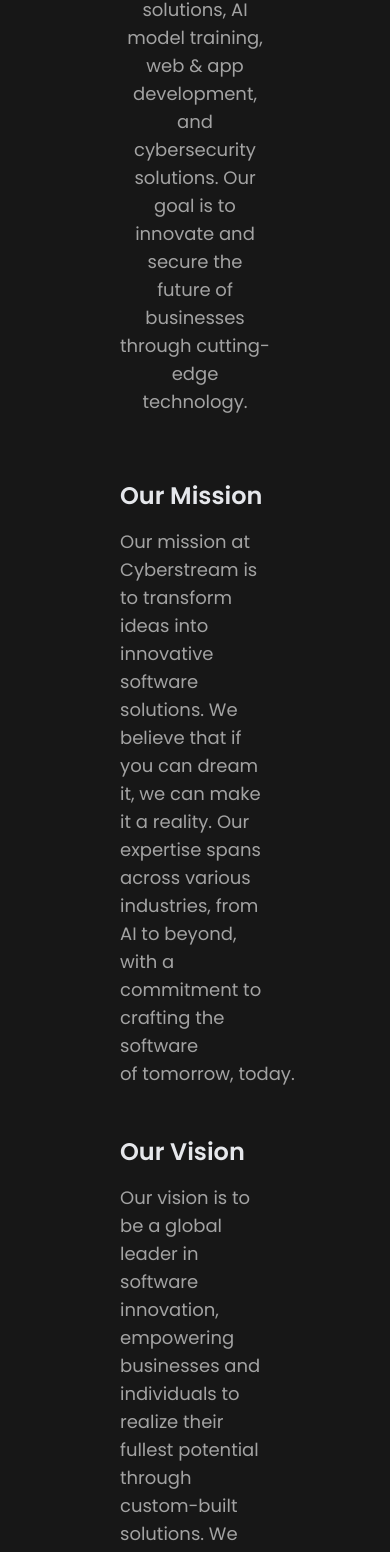
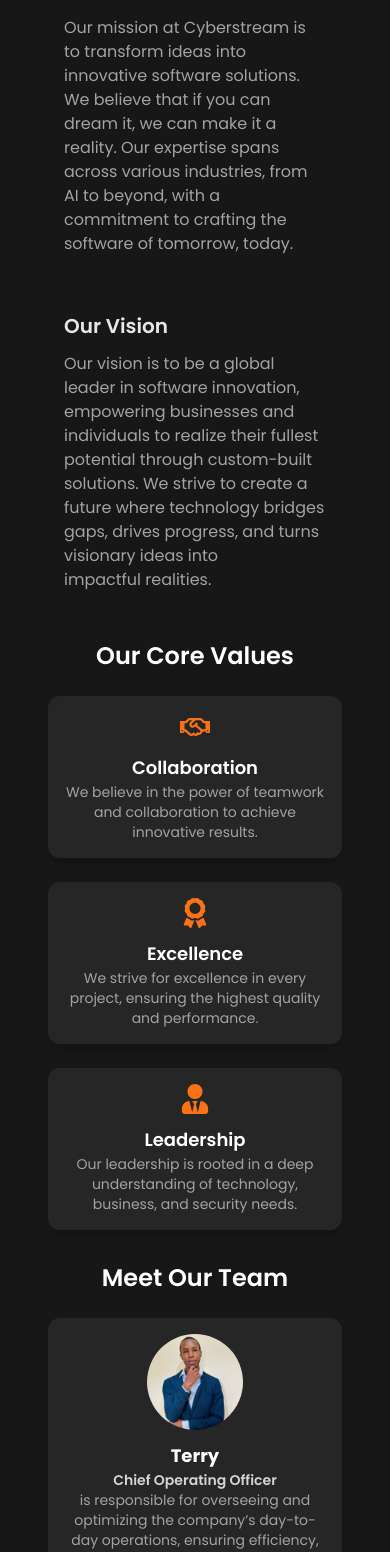
Before and after one commit to hirwaterry/cyberstream, a React (Vite) app: page /about in a window 390 px wide. Shown: the part 445-1997 px from the top of the page. Built offline with nearby package versions, Linux system fonts and the light colour scheme.

Commit message:
more kabisa

```diff
--- a/src/components/AboutUs.jsx
+++ b/src/components/AboutUs.jsx
@@ -1,44 +1,48 @@
 import React from "react";
 import { FaRegHandshake, FaAward, FaUserTie } from "react-icons/fa"; // Core values icons
 import { aboutUsData } from "../constants"; // Data from constants.js
+import { Link } from "react-router-dom"
 
+const scrollToTop = () => {
+  window.scrollTo({ top: 0, behavior: 'smooth' });
+};
 
 const AboutUs = () => {
   return (
-    <div className="py-20 px-20 bg-neutral-900 text-white">
+    <div className="py-8 sm:py-12 md:py-16 lg:py-20 px-4 sm:px-8 md:px-12 lg:px-20 bg-neutral-900 text-white">
       {/* Header Section */}
-      <div className="max-w-7xl mx-auto px-6 text-center mb-16">
-        <h2 className="text-3xl sm:text-5xl lg:text-6xl tracking-wide mb-4">
+      <div className="max-w-7xl mx-auto text-center mb-8 sm:mb-12 lg:mb-16">
+        <h2 className="text-2xl sm:text-3xl md:text-4xl lg:text-5xl xl:text-6xl tracking-wide mb-3 sm:mb-4">
           About <span className="bg-gradient-to-r from-orange-500 to-orange-800 text-transparent bg-clip-text">Cyberstream</span>
         </h2>
-        <p className="text-lg text-neutral-400">{aboutUsData.header.description}</p>
+        <p className="text-base sm:text-lg text-neutral-400 px-4">{aboutUsData.header.description}</p>
       </div>
 
       {/* Mission & Vision Section */}
-      <div className="max-w-7xl mx-auto px-6 mb-16">
-        <div className="grid grid-cols-1 md:grid-cols-2 gap-12">
-          <div>
-            <h3 className="text-2xl font-semibold text-gray-200 mb-4">Our Mission</h3>
-            <p className="text-lg text-neutral-400">{aboutUsData.missionVision.mission}</p>
+      <div className="max-w-7xl mx-auto mb-8 sm:mb-12 lg:mb-16">
+        <div className="grid grid-cols-1 md:grid-cols-2 gap-6 sm:gap-8 lg:gap-12 px-4">
+          <div className="p-4 sm:p-6">
+            <h3 className="text-xl sm:text-2xl font-semibold text-gray-200 mb-3 sm:mb-4">Our Mission</h3>
+            <p className="text-base sm:text-lg text-neutral-400">{aboutUsData.missionVision.mission}</p>
           </div>
-          <div>
-            <h3 className="text-2xl font-semibold text-gray-200 mb-4">Our Vision</h3>
-            <p className="text-lg text-neutral-400">{aboutUsData.missionVision.vision}</p>
+          <div className="p-4 sm:p-6">
+            <h3 className="text-xl sm:text-2xl font-semibold text-gray-200 mb-3 sm:mb-4">Our Vision</h3>
+            <p className="text-base sm:text-lg text-neutral-400">{aboutUsData.missionVision.vision}</p>
           </div>
         </div>
       </div>
 
       {/* Core Values Section */}
-      <div className="max-w-7xl mx-auto px-6 mb-16">
-        <h3 className="text-3xl font-semibold text-center text-white mb-8">Our Core Values</h3>
-        <div className="grid grid-cols-1 md:grid-cols-3 gap-8">
+      <div className="max-w-7xl mx-auto mb-8 sm:mb-12 lg:mb-16">
+        <h3 className="text-2xl sm:text-3xl font-semibold text-center text-white mb-6 sm:mb-8">Our Core Values</h3>
+        <div className="grid grid-cols-1 sm:grid-cols-2 md:grid-cols-3 gap-6 sm:gap-8 px-4">
           {aboutUsData.coreValues.map((value, index) => {
             const Icon = value.icon === "FaRegHandshake" ? FaRegHandshake : value.icon === "FaAward" ? FaAward : FaUserTie;
             return (
-              <div key={index} className="text-center bg-neutral-800 p-6 rounded-xl shadow-lg">
-                <Icon className="text-4xl text-orange-500 mx-auto mb-4" />
-                <h4 className="text-xl font-semibold text-white">{value.title}</h4>
-                <p className="text-md text-neutral-400">{value.description}</p>
+              <div key={index} className="text-center bg-neutral-800 p-4 sm:p-6 rounded-xl shadow-lg">
+                <Icon className="text-3xl sm:text-4xl text-orange-500 mx-auto mb-3 sm:mb-4" />
+                <h4 className="text-lg sm:text-xl font-semibold text-white">{value.title}</h4>
+                <p className="text-sm sm:text-md text-neutral-400">{value.description}</p>
               </div>
             );
           })}
@@ -46,37 +50,38 @@
       </div>
 
       {/* Our Team Section */}
-      <div className="max-w-7xl mx-auto px-6 mb-16">
-        <h3 className="text-3xl font-semibold text-center text-white mb-8">Meet Our Team</h3>
-        <div className="grid grid-cols-1 sm:grid-cols-2 lg:grid-cols-3 gap-12">
+      <div className="max-w-7xl mx-auto mb-8 sm:mb-12 lg:mb-16">
+        <h3 className="text-2xl sm:text-3xl font-semibold text-center text-white mb-6 sm:mb-8">Meet Our Team</h3>
+        <div className="grid grid-cols-1 sm:grid-cols-2 lg:grid-cols-3 gap-6 sm:gap-8 lg:gap-12 px-4">
           {aboutUsData.team.map((member, index) => (
             <div
               key={index}
-              className="text-center bg-neutral-800 p-6 rounded-xl shadow-lg transform transition duration-300 hover:scale-105 hover:shadow-2xl hover:bg-neutral-700"
+              className="text-center bg-neutral-800 p-4 sm:p-6 rounded-xl shadow-lg transform transition duration-300 hover:scale-105 hover:shadow-2xl hover:bg-neutral-700"
             >
               <img
                 src={member.image}
                 alt={`${member.name}'s photo`}
-                className="w-32 h-32 mx-auto rounded-full mb-4 hover:opacity-90 transition duration-300"
+                className="w-24 h-24 sm:w-32 sm:h-32 mx-auto rounded-full mb-3 sm:mb-4 hover:opacity-90 transition duration-300"
               />
-              <h4 className="text-xl font-bold text-white">{member.name}</h4>
-              <p className="text-neutral-300 font-semibold">{member.role}</p>
-              <p className="text-neutral-400 mb-4">{member.bio}</p>
+              <h4 className="text-lg sm:text-xl font-bold text-white">{member.name}</h4>
+              <p className="text-sm sm:text-base text-neutral-300 font-semibold">{member.role}</p>
+              <p className="text-sm sm:text-base text-neutral-400 mb-3 sm:mb-4">{member.bio}</p>
             </div>
           ))}
         </div>
       </div>
 
       {/* CTA Section */}
-      <div className="bg-gradient-to-r from-orange-500 to-orange-800 py-16 text-center text-white">
-        <h3 className="text-3xl font-semibold mb-4">{aboutUsData.cta.title}</h3>
-        <p className="text-lg mb-8">{aboutUsData.cta.description}</p>
-        <a
-          href={aboutUsData.cta.buttonLink}
-          className="inline-block px-8 py-3  text-xl text-white font-semibold border hover:text-black transition  rounded-full hover:bg-white"
+      <div className="bg-gradient-to-r from-orange-500 to-orange-800 py-8 sm:py-12 lg:py-16 text-center text-white px-4">
+        <h3 className="text-2xl sm:text-3xl font-semibold mb-3 sm:mb-4">{aboutUsData.cta.title}</h3>
+        <p className="text-base sm:text-lg mb-6 sm:mb-8">{aboutUsData.cta.description}</p>
+        <Link
+          to={aboutUsData.cta.buttonLink}
+          onClick={scrollToTop}
+          className="inline-block px-6 sm:px-8 py-2 sm:py-3 text-lg sm:text-xl text-white font-semibold border hover:text-black transition rounded-full hover:bg-white"
         >
           {aboutUsData.cta.buttonText}
-        </a>
+        </Link>
       </div>
     </div>
   );
--- a/src/components/HeroSection.jsx
+++ b/src/components/HeroSection.jsx
@@ -1,5 +1,6 @@
 import video1 from "../assets/video1.mp4";
 import video2 from "../assets/video2.mp4";
+import { Link } from "react-router-dom";
 
 const HeroSection = () => {
   return (
@@ -15,15 +16,15 @@
       At Cyberstream, we’re driven by a passion for progress. We specialize in designing tech solutions that are transforming the way industries operate—whether it’s in healthcare, autonomous technology, or beyond.
       </p>
       <div className="flex justify-center my-10">
-        <a
-          href="#"
+        <Link
+           to="/contact"
           className="bg-gradient-to-r from-orange-500 to-orange-800 py-3 px-4 mx-3 rounded-md"
         >
           Contact Us
-        </a>
-        <a href="#" class="py-3 px-4 mx-3 rounded-md border border-gradient-to-r from-orange-500 to-orange-700">
+        </Link>
+        <Link to="/about" class="py-3 px-4 mx-3 rounded-md border border-gradient-to-r from-orange-500 to-orange-700">
          Read Mowa
-        </a>
+        </Link>
       </div>
       <div className="flex mt-10 w-full justify-center">
         <video
--- a/src/components/Workflow.jsx
+++ b/src/components/Workflow.jsx
@@ -12,7 +12,8 @@
         </span>
       </h2>
       <p className="text-lg text-neutral-400 text-center mt-4 mb-16">
-        At Cyberstream, we take a collaborative, transparent, and results-driven approach to developing web applications, <br />training AI models, and ensuring cybersecurity for your business.
+        At Cyberstream, we take a collaborative, transparent, and results-driven approach to developing web applications,
+        <br />training AI models, and ensuring cybersecurity for your business.
       </p>
 
       <div className="flex flex-wrap justify-center">
--- a/src/constants/index.jsx
+++ b/src/constants/index.jsx
@@ -46,7 +46,7 @@
 export const socialLinks = [
   { href: "https://linkedin.com/company/cyberstream", icon: <Linkedin /> },
   { href: "https://twitter.com/cyberstream", icon: <Twitter /> },
-  { href: "https://github.com/cyberstream", icon: <Github /> },
+  { href: "https://github.com/cyberstreamrw", icon: <Github /> },
   { href: "https://instagram.com/cyberstream", icon: <Instagram /> },
 ];
 
```
Also changed, not shown: src/components/contact.jsx (+33 -31 lines), src/assets/workflow.png (added).
